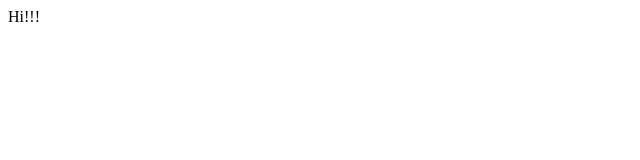
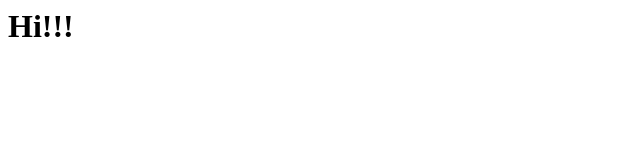
Before and after one commit to Maneesopa/FrontEnd_01, a plain HTML site: page index.html in a window 1280 px wide. Shown: the whole page, without its empty margins (0-640 px from the left). Drawn offline with Linux system fonts and the light colour scheme.

Commit message:
Update index.html

```diff
--- a/index.html
+++ b/index.html
@@ -1 +1 @@
-<b1>Hi!!!</b1>
+<h1>Hi!!!</h1>
```
